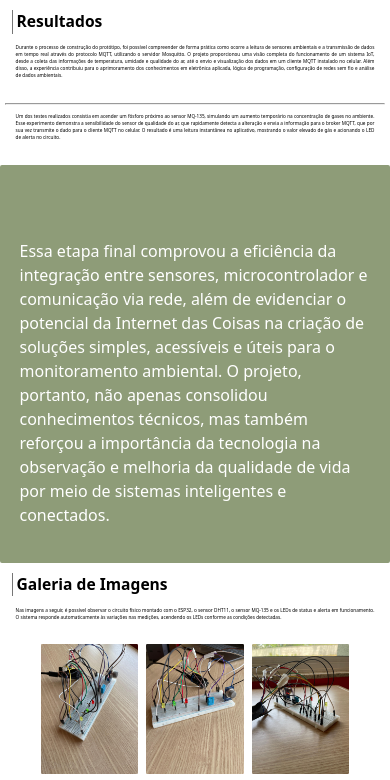
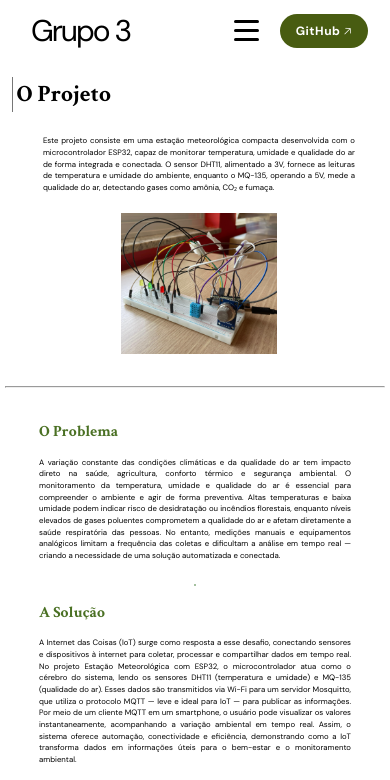
Before and after one commit to vitorcecato-sesi/estacao-meteorologica, a React (Vite) app in the folder Frontend/: page /projeto in a window 390 px wide. Shown: the top 780 px of the page. Built offline with nearby package versions, Linux system fonts and the light colour scheme.

Commit message:
finalização do projeto e resultados

```diff
--- a/Frontend/src/App.jsx
+++ b/Frontend/src/App.jsx
@@ -1,11 +1,27 @@
-import Resultados from "./pages/Resultados";
+// Hooks
+import  {BrowserRouter, Routes, Route} from 'react-router-dom';
+
+// Estilização
+import './App.css';
+
+// Páginas
+import Home from './pages/Home';
+import Projeto from './pages/Projeto';
+import Resultados from './pages/Resultados'
+
 function App() {
 
   return (
-   <>
-   <Resultados />
-   </>
+    <>
+      <BrowserRouter>
+        <Routes>
+          <Route path='/' element={<Home/>} />
+          <Route path='/projeto' element={<Projeto/>} />
+          <Route path='/resultados' element={<Resultados/>} />
+        </Routes>
+      </BrowserRouter>
+    </>
   )
 }
 
-export default App
+export default App;
--- a/Frontend/src/pages/Projeto.css
+++ b/Frontend/src/pages/Projeto.css
@@ -3,6 +3,7 @@
    padding-left: 1vw;
    font-size: 4vw;
    margin-left: 3vw;
+   font-family: "Crimson Text", serif;
 }
 
 .descricaoProjeto {
@@ -12,11 +13,18 @@
    text-align: justify;
    display: flex;
    flex-direction: row;
+   justify-content: space-around;
+   font-family: "DM Sans", sans-serif;
+}
+
+.descricaoProjeto p {
+   width: 40vw;
+   font-family: "DM Sans", sans-serif;
 }
 
 
 .descricaoProjeto img {
-   width: 30vw;
+   width: 22vw;
    margin-left: 2vw;
    margin-right: 2vw;
 }
@@ -33,14 +41,34 @@
    display: flex;
    flex-direction: row;
    justify-content: space-between;
+   margin-top: 5vw;
+   margin-bottom: 5vw;
+}
+
+.detalhesProjeto hr {
+   border: solid 0.1vw #a4c09f;
 }
 
 .problemaProjeto {
    width: 35vw;
+   font-family: "DM Sans", sans-serif;
+}
+
+.problemaProjeto h2 {
+   font-size: 2.8vw;
+   color: #4A7023;
+   font-family: "Crimson Text", serif;
 }
 
 .solucaoProjeto {
    width: 35vw;
+   font-family: "DM Sans", sans-serif;
+}
+
+.solucaoProjeto h2 {
+   font-size: 2.8vw;
+   color: #4A7023;
+   font-family: "Crimson Text", serif;
 }
 
 .diagramaProjeto {
@@ -50,8 +78,9 @@
 }
 
 .diagramaProjeto h1 {
-   font-size: 2.8vw;
+   font-size: 3.8vw;
    padding-top: 3vw;
+   font-family: "Crimson Text", serif;
    color: white;
 }
 
@@ -60,3 +89,84 @@
    padding-top: 2vw;
    padding-bottom: 3vw;
 }
+
+@media screen and (max-width: 1024px) {
+   .tituloProjeto {
+       font-size: 6vw;
+   }
+
+   .descricaoProjeto {
+
+       align-items: center;
+   }
+
+   .descricaoProjeto p {
+      width: 40vw;
+      font-size: 2vw;
+       margin-bottom: 3vw;
+   }
+
+   .descricaoProjeto img {
+       width: 35vw;
+   }
+
+   .detalhesProjeto {
+       flex-direction: column;
+       align-items: center;
+   }
+
+   .problemaProjeto, .solucaoProjeto {
+       width: 70vw;
+       font-size: 2vw;
+       margin-bottom: 3vw;
+   }
+
+   .problemaProjeto h2, .solucaoProjeto h2 {
+       font-size: 4vw;
+   }
+
+   .diagramaProjeto img {
+       width: 70vw;
+   }
+}
+
+@media screen and (max-width: 768px) {
+   .tituloProjeto {
+       font-size: 6vw;
+   }
+
+   .descricaoProjeto {
+       flex-direction: column;
+       align-items: center;
+   }
+
+   .descricaoProjeto p {
+       width: 80vw;
+       font-size: 2vw;
+       margin-bottom: 5vw;
+   }
+
+   .descricaoProjeto img {
+       width: 40vw;
+
+   }
+
+   .detalhesProjeto {
+       flex-direction: column;
+       align-items: center;
+   }
+
+   .problemaProjeto, .solucaoProjeto {
+       width: 80vw;
+       font-size: 2vw;
+       margin-bottom: 3vw;
+   }
+
+   .problemaProjeto h2, .solucaoProjeto h2 {
+       font-size: 4vw;
+   }
+
+   .diagramaProjeto img {
+       width: 80vw;
+   }
+}
--- a/Frontend/src/pages/Projeto.jsx
+++ b/Frontend/src/pages/Projeto.jsx
@@ -2,10 +2,13 @@ import "./Projeto.css";
 import diagrama from "../assets/diagrama.png";
 import fotoProjeto from "../assets/projeto1.png";
 
+import Navbar from "../components/Navbar"
+import Footer from "../components/Footer"
+
 function Projeto() {
     return (
         <>
-            {/* Header */}
+            <Navbar/>
             <h1 className="tituloProjeto">O Projeto</h1>
             <section className="descricaoProjeto">
                 <p>Este projeto consiste em uma estação meteorológica compacta desenvolvida com o microcontrolador ESP32, capaz de monitorar temperatura, umidade e qualidade do ar de forma integrada e conectada. O sensor DHT11, alimentado a 3V, fornece as leituras de temperatura e umidade do ambiente, enquanto o MQ-135, operando a 5V, mede a qualidade do ar, detectando gases como amônia, CO₂ e fumaça.</p>
@@ -19,17 +22,19 @@ function Projeto() {
                     <p>A variação constante das condições climáticas e da qualidade do ar tem impacto direto na saúde, agricultura, conforto térmico e segurança ambiental. O monitoramento da temperatura, umidade e qualidade do ar é essencial para compreender o ambiente e agir de forma preventiva.
                         Altas temperaturas e baixa umidade podem indicar risco de desidratação ou incêndios florestais, enquanto níveis elevados de gases poluentes comprometem a qualidade do ar e afetam diretamente a saúde respiratória das pessoas. No entanto, medições manuais e equipamentos analógicos limitam a frequência das coletas e dificultam a análise em tempo real — criando a necessidade de uma solução automatizada e conectada.</p>
                 </section>
+                <hr></hr>
                 <section className="solucaoProjeto">
                     <h2>A Solução</h2>
                     <p>A Internet das Coisas (IoT) surge como resposta a esse desafio, conectando sensores e dispositivos à internet para coletar, processar e compartilhar dados em tempo real. No projeto Estação Meteorológica com ESP32, o microcontrolador atua como o cérebro do sistema, lendo os sensores DHT11 (temperatura e umidade) e MQ-135 (qualidade do ar).
                         Esses dados são transmitidos via Wi-Fi para um servidor Mosquitto, que utiliza o protocolo MQTT — leve e ideal para IoT — para publicar as informações. Por meio de um cliente MQTT em um smartphone, o usuário pode visualizar os valores instantaneamente, acompanhando a variação ambiental em tempo real. Assim, o sistema oferece automação, conectividade e eficiência, demonstrando como a IoT transforma dados em informações úteis para o bem-estar e o monitoramento ambiental.</p>
                 </section>
             </section>
+
             <section className="diagramaProjeto">
                 <h1>Diagrama do projeto</h1>
                 <img className="" src={diagrama} />
             </section>
-            {/* Footer */}
+            <Footer/>
         </>
     )
 }
--- a/Frontend/src/pages/Resultados.css
+++ b/Frontend/src/pages/Resultados.css
@@ -3,6 +3,7 @@
    padding-left: 1vw;
    font-size: 4vw;
    margin-left: 3vw;
+   font-family: "Crimson Text", serif;
 }
 
 .divisaoResultados {
@@ -17,20 +18,37 @@
    text-align: justify;
    margin-top: 2vw;
    margin-bottom: 2vw;
+   font-family: "DM Sans", sans-serif;
 }
 
 .videoResultados {
    display: flex;
+   flex-direction: column;
    justify-content: center;
+   align-items: center;
    margin-top: 2vw;
    margin-bottom: 2vw;
-   padding-left: 5vw;
-   padding-right: 5vw;
-   padding-bottom: 5vw;
-   padding-top: 15vw;
+   padding-left: 3vw;
+   padding-right: 3vw;
+   padding-bottom: 3vw;
+   padding-top: 3vw;
    border-radius: 0.5vw;
    background-color: #8E9C78;
+}
+
+.videoResultados video {
+   border-radius: 1vw;
+   width: 50vw;
+   height: auto;
+   margin-bottom: 2vw;
+   box-shadow: 0 18px 30px rgba(0, 0, 0, 0.3);
+}
+
+.videoResultados p {
+   font-size: 1.2vw;
    color:white;
+   text-align: justify;
+   font-family: "DM Sans", sans-serif;
 }
 
 .galeriaResultados {
@@ -45,3 +63,51 @@
    width: 25vw;
    border-radius: 0.3vw;
 }
+
+@media screen and (max-width: 1024px) {
+   .tituloResultados {
+       font-size: 5vw;
+   }
+
+   .paragrafoResultados {
+       font-size: 2vw;
+       padding: 6vw;
+   }
+
+   .videoResultados video {
+       width: 50vw;
+   }
+
+   .videoResultados p {
+       font-size: 2vw;
+       padding: 6vw;
+   }
+
+   .galeriaResultados img {
+       width: 30vw;
+   }
+}
+
+@media screen and (max-width: 768px) {
+   .tituloResultados {
+       font-size: 5vw;
+   }
+
+   .paragrafoResultados {
+       font-size: 2vw;
+       padding: 6vw;
+   }
+
+   .videoResultados video {
+       width: 80vw;
+   }
+
+   .videoResultados p {
+       font-size: 2vw;
+       padding: 6vw;
+   }
+
+   .galeriaResultados img {
+       width: 50vw;
+   }
+}
--- a/Frontend/src/pages/Resultados.jsx
+++ b/Frontend/src/pages/Resultados.jsx
@@ -6,6 +6,7 @@ import projeto4 from "../assets/projeto4.png";
 import projeto5 from "../assets/projeto5.png";
 import projeto6 from "../assets/projeto6.png";
 import projeto7 from "../assets/projeto7.png";
+import videoResultado from "../assets/projetoSensores.mp4";
 
 import Navbar from "../components/Navbar"
 import Footer from "../components/Footer"
@@ -14,13 +15,16 @@ import Footer from "../components/Footer"
 function Resultados() {
 return (
 <>
-
+<Navbar/>
 <h1 className="tituloResultados">Resultados</h1>
 <p className="paragrafoResultados">Durante o processo de construção do protótipo, foi possível compreender de forma prática como ocorre a leitura de sensores ambientais e a transmissão de dados em tempo real através do protocolo MQTT, utilizando o servidor Mosquitto. O projeto proporcionou uma visão completa do funcionamento de um sistema IoT, desde a coleta das informações de temperatura, umidade e qualidade do ar, até o envio e visualização dos dados em um cliente MQTT instalado no celular. Além disso, a experiência contribuiu para o aprimoramento dos conhecimentos em eletrônica aplicada, lógica de programação, configuração de redes sem fio e análise de dados ambientais.</p>
 <hr className="divisaoResultados"/>
 <p className="paragrafoResultados">Um dos testes realizados consistia em acender um fósforo próximo ao sensor MQ-135, simulando um aumento temporário na concentração de gases no ambiente. Esse experimento demonstra a sensibilidade do sensor de qualidade do ar, que rapidamente detecta a alteração e envia a informação para o broker MQTT, que por sua vez transmite o dado para o cliente MQTT no celular. O resultado é uma leitura instantânea no aplicativo, mostrando o valor elevado de gás e acionando o LED de alerta no circuito.</p>
 
 <section className="videoResultados">
+    <video controls>
+        <source src={videoResultado} type="video/mp4"/>
+    </video>
     <p>Essa etapa final comprovou a eficiência da integração entre sensores, microcontrolador e comunicação via rede, além de evidenciar o potencial da Internet das Coisas na criação de soluções simples, acessíveis e úteis para o monitoramento ambiental. O projeto, portanto, não apenas consolidou conhecimentos técnicos, mas também reforçou a importância da tecnologia na observação e melhoria da qualidade de vida por meio de sistemas inteligentes e conectados.</p>
 </section>
 
@@ -35,6 +39,7 @@ return (
     <img src={projeto7}></img>
 </section>
 
+<Footer/>
 </>
 )
 }
```
Also changed, not shown: 1 other file (tests, documents, lock files or other folders).
